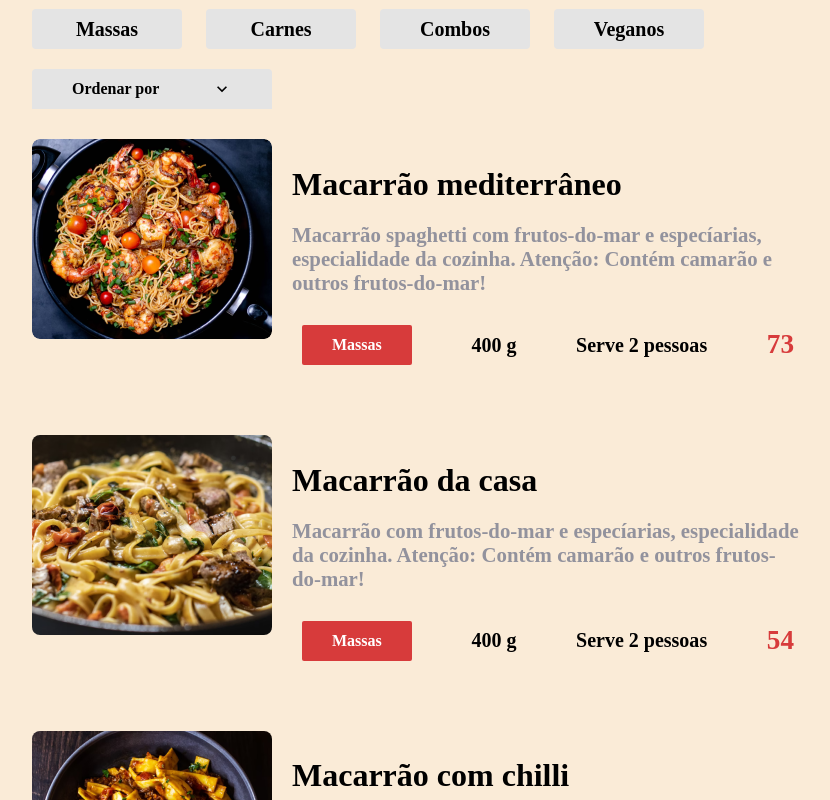
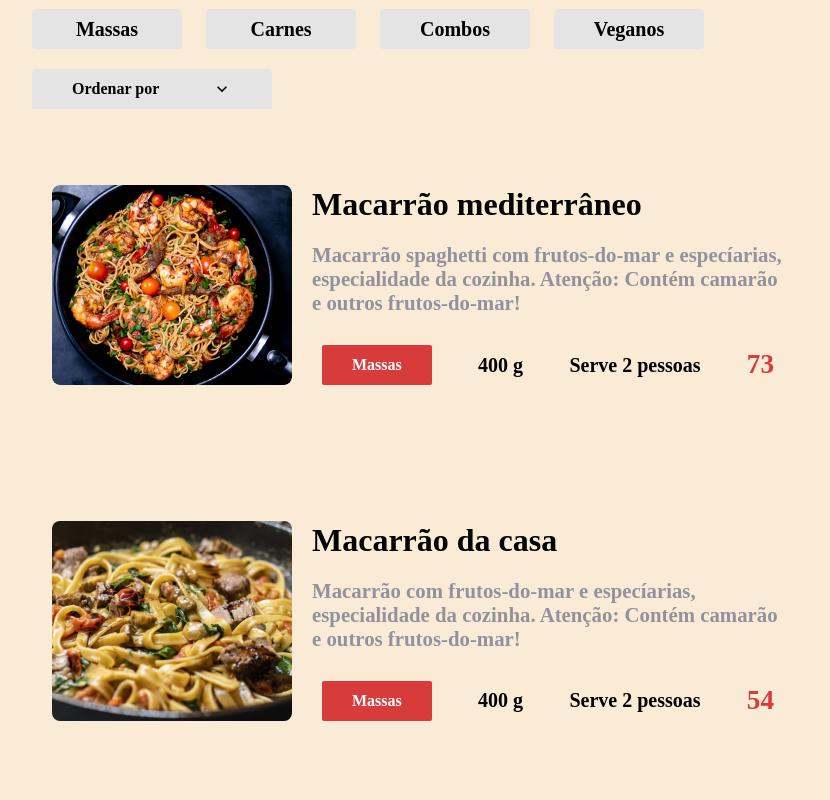
Before and after one commit to igiovany/alura-react-03-router, a React (Create React App) app: page /cardapio in a window 1280 px wide. Shown: the part 640-1440 px from the top of the page, without its empty margins (168-998 px from the left). Built offline with nearby package versions, Linux system fonts and the light colour scheme; a web font is replaced by a local one.

Commit message:
Link from menu to dish detail page

```diff
--- a/src/pages/Dishe/index.tsx
+++ b/src/pages/Dishe/index.tsx
@@ -5,8 +5,8 @@ import { NotFound } from 'pages/NotFound'
 import { DisheTags } from 'components/DisheTags'
 
 export function Dishe() {
+  const navigate = useNavigate()
   const { id } = useParams()
-  const navigate = useNavigate()
   const dishe = menu.find(item => item.id === Number(id))
 
   if (!dishe) {
--- a/src/pages/Menu/Items/Item/Item.module.scss
+++ b/src/pages/Menu/Items/Item/Item.module.scss
@@ -2,9 +2,17 @@
 @import "styles/breakpoints";
 
 .item {
+  align-items: center;
+  border-radius: 10px;
+  cursor: pointer;
   display: flex;
   flex-wrap: wrap;
+  padding: 20px;
+  transition: .2s ease-in;
   width: 90%;
+  &:hover {
+    background-color: $hover-item;
+  }
   &__image {
     min-width: 240px;
     @media (max-width: $desktop_xsm) {
--- a/src/pages/Menu/Items/Item/index.tsx
+++ b/src/pages/Menu/Items/Item/index.tsx
@@ -1,13 +1,15 @@
 import styles from './Item.module.scss'
 import { DisheTags } from 'components/DisheTags'
 import { Dishe } from 'types/Dishe'
+import { useNavigate } from 'react-router-dom'
 
 
 export function Item(props: Dishe) {
-  const { title, description, photo } = props
+  const { id, title, description, photo } = props
+  const navigate = useNavigate()
 
   return (
-    <div className={styles.item}>
+    <div className={styles.item} onClick={() => navigate(`/prato/${id}`)}>
       <div className={styles.item__image}>
         <img src={photo} alt={title} />
       </div>
--- a/src/styles/_variables.scss
+++ b/src/styles/_variables.scss
@@ -11,3 +11,4 @@ $light-grey: #f6f6f6;
 $blue: #282b57;
 $red: #d73b3b;
 $red-dark: #c62a2a;
+$hover-item: #E3CAB8;
```
